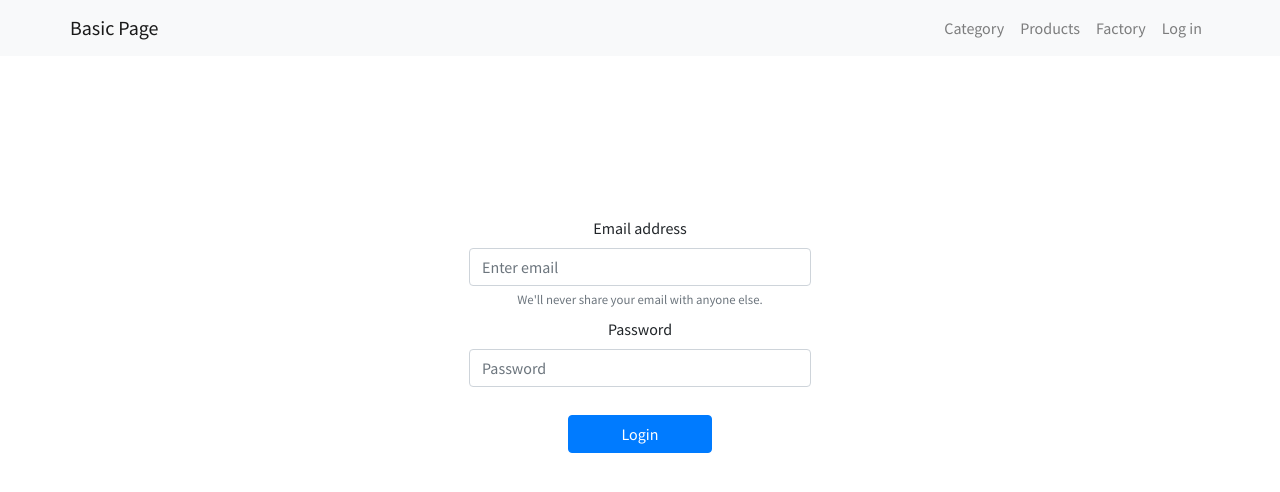
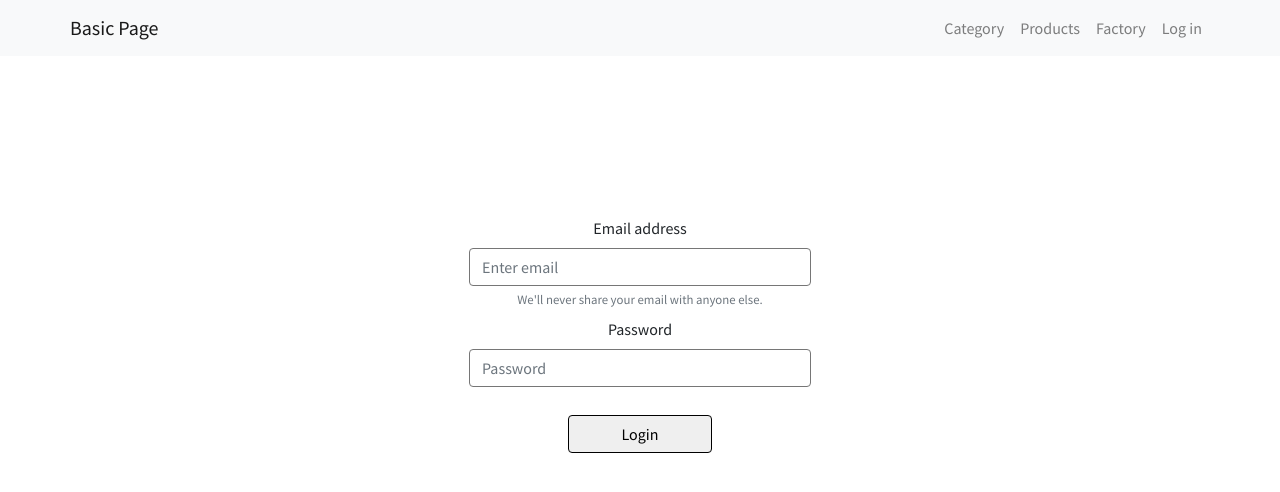
Before and after one commit to melission/react-router-demo, a React (Create React App) app: page /login in a window 1280 px wide. Shown: the top 492 px of the page. Built offline with nearby package versions, Linux system fonts and the light colour scheme.

Commit message:
added button variant style.

```diff
--- a/src/login/Login.js
+++ b/src/login/Login.js
@@ -58,7 +58,7 @@ const Login = () => {
                     {/* <Form.Group className="mb-3" controlId="formBasicCheckbox">
                     <Form.Check type="checkbox" label="Check me out" />
                     </Form.Group> */}
-                    <Button className='login-button' variant="primary" type="submit" disabled={isLoading}>
+                    <Button className='login-button' variant="outline-primary" type="submit" disabled={isLoading}>
                     {isLoading ? (
                       <>
                         <Spinner
```
